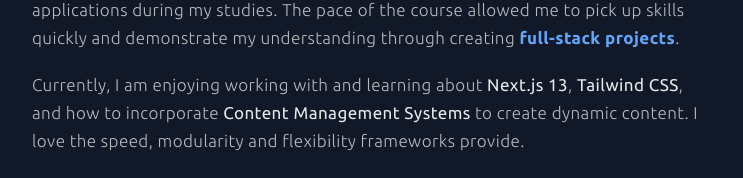
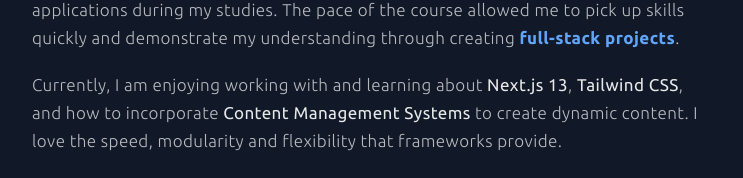
Before and after one commit to markslorach/personal_portfolio_website, a Next.js app: page /profile in a window 1280 px wide. Shown: the part 620-798 px from the top of the page, without its empty margins (268-1011 px from the left). Built offline with nearby package versions, Linux system fonts and the light colour scheme.

Commit message:
updated profile

```diff
--- a/app/(site)/profile/page.jsx
+++ b/app/(site)/profile/page.jsx
@@ -33,7 +33,7 @@
             <strong className="font-normal text-white/90">Tailwind CSS</strong>, and how to
             incorporate{" "}
             <strong className="font-normal text-white/90">Content Management Systems</strong> to
-            create dynamic content. I love the speed, modularity and flexibility
+            create dynamic content. I love the speed, modularity and flexibility that
             frameworks provide.
           </p>
           <p className="mb-5">
```
